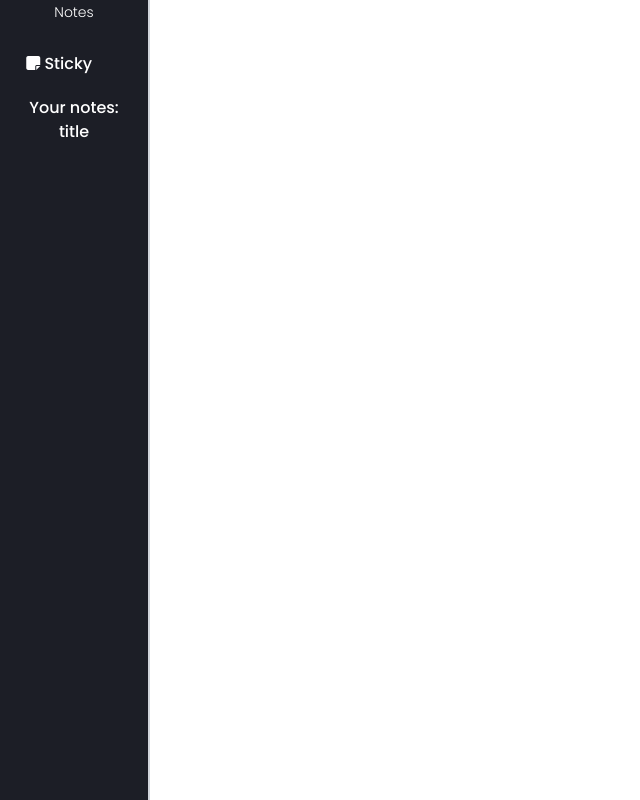
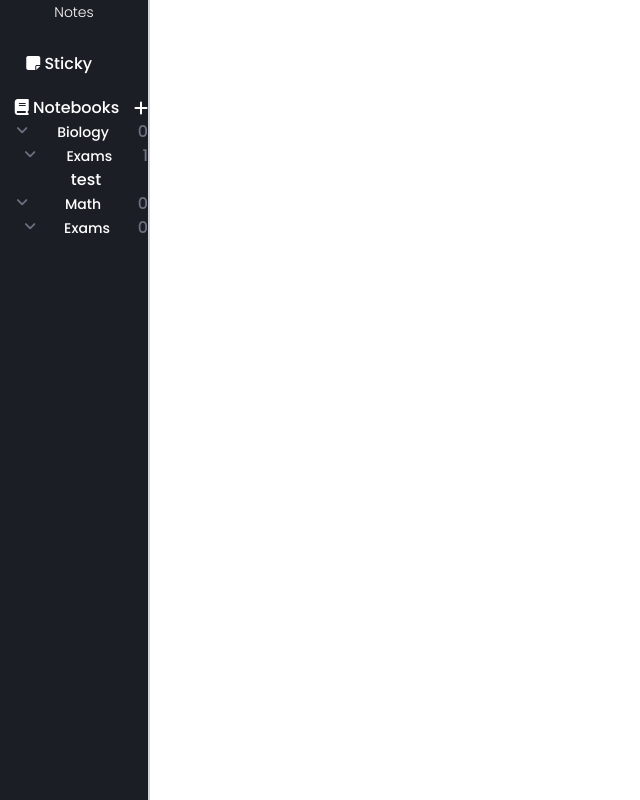
Before and after one commit to notebook-app/front-end, a React (Create React App) app: page /notes in a window 1280 px wide. Shown: the whole page, without its empty margins (0-640 px from the left). Built offline with nearby package versions, Linux system fonts and the light colour scheme.

Commit message:
Create notes view

```diff
--- a/src/App.tsx
+++ b/src/App.tsx
@@ -7,9 +7,10 @@ import NotesView from "./views/NotesView";
 
 const testNotes: NoteT[] = [
     {
+        id: 'dsaueh',
         title: 'title',
         backgroundUrl: '',
-        unFormattedContent: ''
+        unFormattedContent: '# test'
     }
 ];
 
@@ -29,8 +30,6 @@ function MainView({user, setUser}: { user: UserT, setUser: UserSetterT }) {
 
 export default function App() {
     const [user, setUser] = useState<UserT>({name: ''});
-    const [activeNote, setActiveNote] = useState<NoteT>({title: '', unFormattedContent: '', backgroundUrl: ''});
-
     useEffect(() => {
         // grab from localstorage if exists
     }, []);
@@ -41,7 +40,7 @@ export default function App() {
                 <Routes>
                     <Route path={'/'} element={<MainView user={user} setUser={setUser}/>}/>
                     <Route path={'/sticky-notes'} element={<StickyNotesView/>}/>
-                    <Route path={'/notes'} element={<NotesView setActiveNote={setActiveNote} notes={testNotes}/>}/>
+                    <Route path={'/notes'} element={<NotesView notes={testNotes}/>}/>
                 </Routes>
             </BrowserRouter>
         </div>
--- a/src/views/NotesView.tsx
+++ b/src/views/NotesView.tsx
@@ -1,28 +1,121 @@
-import React from "react";
+import React, {useState} from "react";
 import Nav from "../components/layout/Nav";
-import {ActiveNoteSetterT, NoteT} from "../utils/types";
+import {GroupT, NoteT} from "../utils/types";
 
 type Props = {
     notes: NoteT[];
-    setActiveNote: ActiveNoteSetterT
-}
+};
 
-export default function NotesView({notes, setActiveNote}: Props): JSX.Element {
+export default function NotesView({notes}: Props): JSX.Element {
+    const [groups, setGroups] = useState<GroupT[]>([
+        {
+            id: 'dhuiy721udea',
+            title: 'Biology',
+            innerGroups: [
+                {
+                    id: '2disajdlsha',
+                    title: 'Exams',
+                    notes: [
+                        {
+                            id: 'test',
+                            title: 'test',
+                            backgroundUrl: '',
+                            unFormattedContent: ''
+                        }
+                    ],
+                    innerGroups: []
+                },
+            ],
+            notes: [],
+        },
+        {
+            id: 'dsay9ed',
+            title: 'Math',
+            innerGroups: [
+                {
+                    id: 'dsa2rfc7sh9ua',
+                    title: 'Exams',
+                    notes: [],
+                    innerGroups: []
+                },
+            ],
+            notes: [],
+        },
+    ]);
+
+    function showOrHideGroup(groupId: string): void {
+        const target: Element = document.querySelector(`div[data-group-id="${groupId}"] .notes`);
+        target.classList.toggle('hidden');
+        target.classList.toggle('block');
+        (target.parentElement.firstChild as HTMLElement).classList.toggle('fa-angle-down');
+        (target.parentElement.firstChild as HTMLElement).classList.toggle('fa-angle-right');
+    }
+
+    function Note({note}: { note: NoteT }): JSX.Element {
+        return (
+            <div data-note-id={note.id} className={'cursor-pointer'}>
+                <span>{note.title}</span>
+            </div>
+        )
+    }
+
+    function Group({group, howManyParents}: { group: GroupT, howManyParents: number }) {
+        return (
+            <div className={`ml-[0.5rem] block`} data-group-id={group.id} key={group.id}>
+                <i className="fa-solid fa-angle-down float-left text-gray-500 text-sm cursor-pointer"
+                   onClick={(event) => showOrHideGroup(group.id)}/>
+                <span className={"text-sm"} onClick={() => showOrHideGroup(group.id)}>{group.title}</span>
+                <span className={"text-gray-500 float-right"}>{group.notes.length}</span>
+                <div className="notes">
+                    {
+                        group.innerGroups.map((group: GroupT) =>
+                            <Group key={group.id} group={group} howManyParents={4}/>)
+                    }
+                    {
+                        group.notes.map((note: NoteT) => <Note note={note} key={note.id}/>)
+                    }
+                </div>
+            </div>
+        )
+    }
+
     return (
-        <section className={'view-with-standard-nav'}>
+        <section className={'view-with-standard-nav flex'}>
             <Nav>
                 <>
-                    <span className={'text-small'}>Your notes:</span>
-                    {
-                        notes.map((note: NoteT) =>
-                            <div className={"hover:text-blue-500 cursor-pointer"} onClick={() => setActiveNote(note)}>
-                                {note.title}
-                            </div>
-                        )
-                    }
+                    <div>
+                        <div
+                            id={"notebooks"}
+                            className={"text-center rounded-r-sm"}
+                        >
+                            <i className="fa-solid fa-book"/>
+                            {' Notebooks'}
+                            <i className="fa-solid fa-plus float-right mt-1 cursor-pointer" onClick={() => {
+                                setGroups([...groups, {
+                                    id: `dsad2${Math.random()}`,
+                                    notes: [],
+                                    innerGroups: [],
+                                    title: 'unnamed'
+                                }])
+                            }}/>
+                        </div>
+                        <div className={'ml-[.5rem]'}>
+                            {
+                                groups.map((group: GroupT) => {
+                                    return <Group key={group.id} howManyParents={1} group={group}/>
+                                })
+                            }
+                        </div>
+                    </div>
                 </>
             </Nav>
 
+            <aside>
+
+            </aside>
+
+            <section>
+            </section>
         </section>
     );
 }
```
